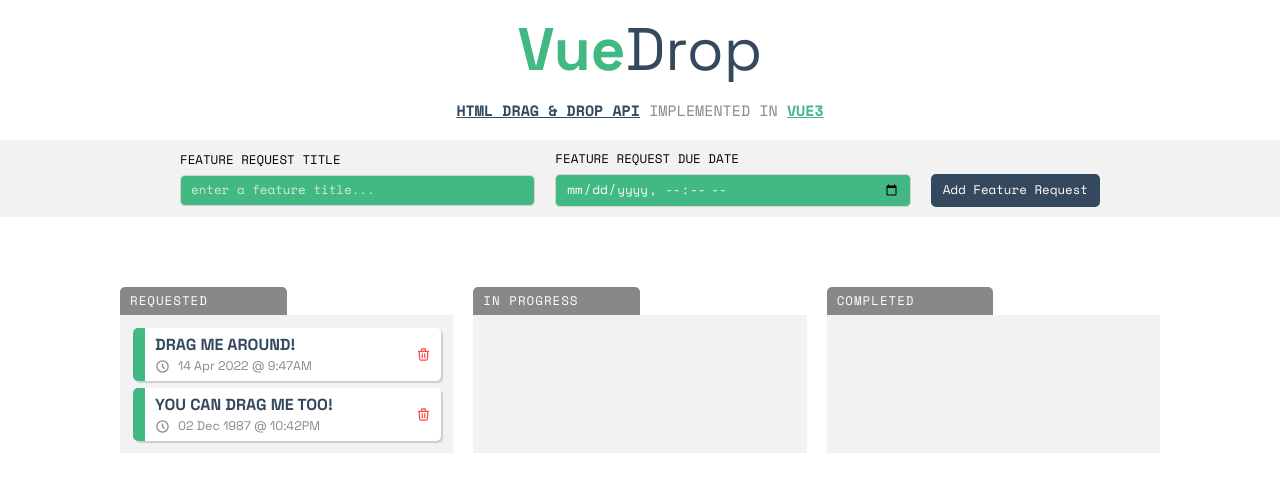
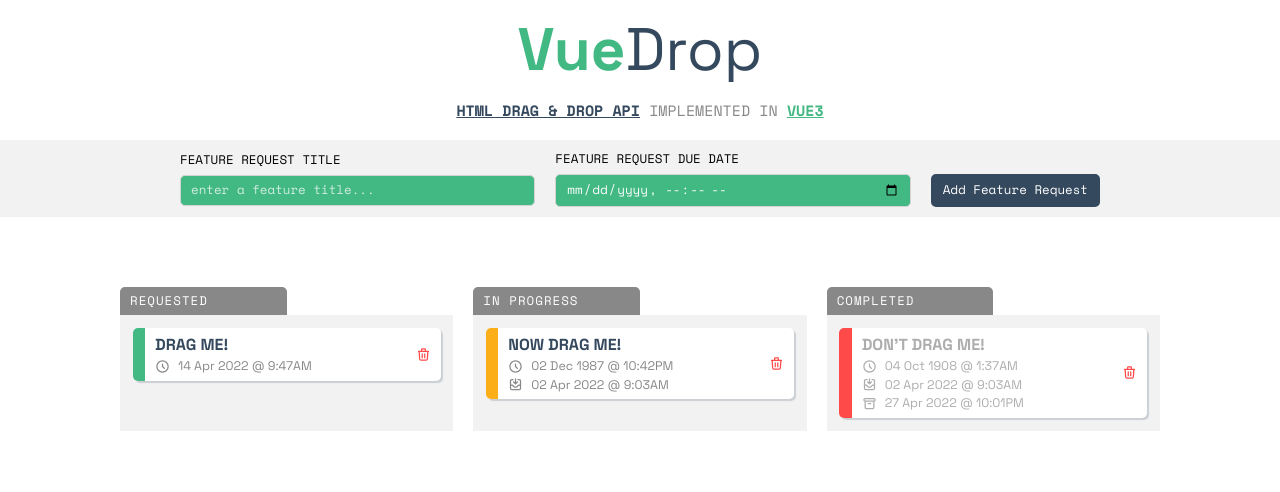
Before and after one commit to codemints/vuedrop, a Vue app: page / in a window 1280 px wide. Shown: the top 492 px of the page. Built offline with nearby package versions, Linux system fonts and the light colour scheme.

Commit message:
fixed v-for render bug breaking drag and drop

```diff
--- a/src/App.vue
+++ b/src/App.vue
@@ -16,7 +16,7 @@
         class="[ zone__target ]">
 
         <Card
-          v-for="item in data"
+          v-for="item in getCardItems('A', data)"
           key="item.id"
           :item="item"
           :card="item.owner"
@@ -44,6 +44,19 @@
         data-owner="progress"
         class="[ zone__target ]">
 
+        <Card
+          v-for="item in getCardItems('B', data)"
+          key="item.id"
+          :item="item"
+          :card="item.owner"
+          :requestDate="item.requestDate"
+          :title="item.title"
+          :dataID="item.id"
+          :dropZone="zoneB"
+          :dataObj="data"
+          initialClass="progress"
+        />
+
       </div>
     </article>
     <article class="[ dropzone ]">
@@ -59,6 +72,19 @@
         id="dropzone__C"
         data-owner="completed"
         class="[ zone__target ]">
+
+        <Card
+          v-for="item in getCardItems('C', data)"
+          key="item.id"
+          :item="item"
+          :card="item.owner"
+          :requestDate="item.requestDate"
+          :title="item.title"
+          :dataID="item.id"
+          :dropZone="zoneC"
+          :dataObj="data"
+          initialClass="completed"
+        />
 
       </div>
     </article>
--- a/src/components/Card.vue
+++ b/src/components/Card.vue
@@ -1,6 +1,6 @@
 <template>
   <div
-    @dragstart="onDrag($event, dataID, thisElement.id)"
+    @dragstart="onDrag($event, dataID, thisElement.id, dataObj)"
     draggable="true"
     ref="thisElement"
     :id="`card__${dataID}`"
--- a/src/components/Header.vue
+++ b/src/components/Header.vue
@@ -58,6 +58,7 @@
     formData.value.requestDate = formatDate(formData.value.dateTime)
     formData.value.owner = 'A'
     formData.value.prevOwner = 'A'
+    formData.value.initial = 'A'
 
     data.value.push(formData.value)
     formData.value = {}
--- a/src/composables/helpers.js
+++ b/src/composables/helpers.js
@@ -56,11 +56,12 @@
   dataObj.splice(dataObj.findIndex(index => index.id === dataID), 1)
 }
 
-export const getCardItems = (card, itemArray) => {
-  return itemArray.filter(item => item.card === card)
+export const getCardItems = (dropZone, itemArray) => {
+  return itemArray.filter(item => item.initial === dropZone)
 }
 
 export const onDrag = (e, objID, elID) => {
+
   e.dataTransfer.dropEffect = 'move'
   e.dataTransfer.effectAllowed = 'move'
   e.dataTransfer.setData('objID', objID)
--- a/src/composables/mock-data.js
+++ b/src/composables/mock-data.js
@@ -3,20 +3,31 @@
 export const data = ref([
   {
     id: 'ab2z3!g',
-    title: 'Drag me around!',
+    title: 'Drag me!',
     requestDate: '14 Apr 2022 @ 9:47AM',
     // startDate: null,
     // completeDate: null,
     owner: 'A',
     prevOwner: 'A',
+    initial: 'A'
   },
   {
     id: 'zy112b?',
-    title: 'You can drag me too!',
+    title: 'Now drag me!',
     requestDate: '02 Dec 1987 @ 10:42PM',
-    // startDate: null,
-    // completeDate: null,
-    owner: 'A',
-    prevOwner: 'A',
+    startDate: '02 Apr 2022 @ 9:03AM',
+    owner: 'B',
+    prevOwner: 'B',
+    initial: 'B'
+  },
+  {
+    id: 'zyXndb?',
+    title: 'Don\'t drag me!',
+    requestDate: '04 Oct 1908 @ 1:37AM',
+    startDate: '02 Apr 2022 @ 9:03AM',
+    completeDate: '27 Apr 2022 @ 10:01PM',
+    owner: 'C',
+    prevOwner: 'C',
+    initial: 'C'
   },
 ])
```
